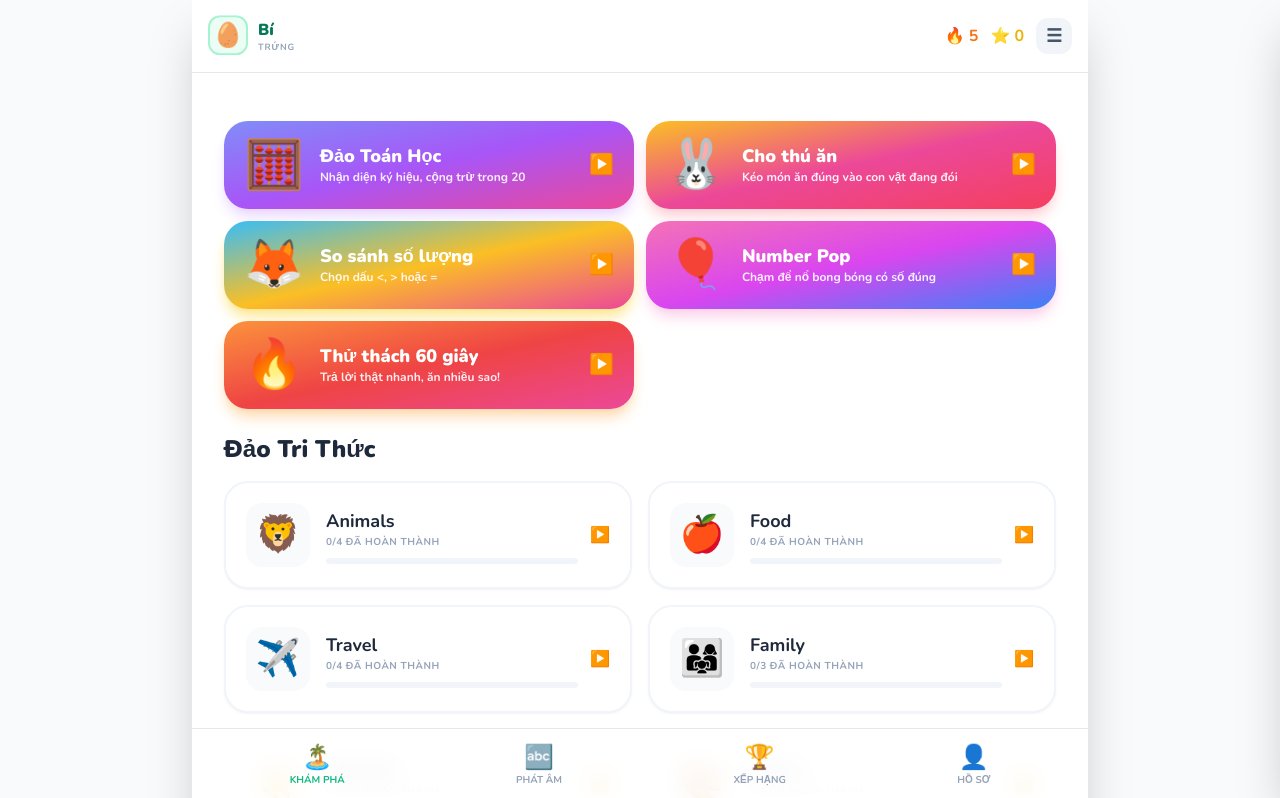
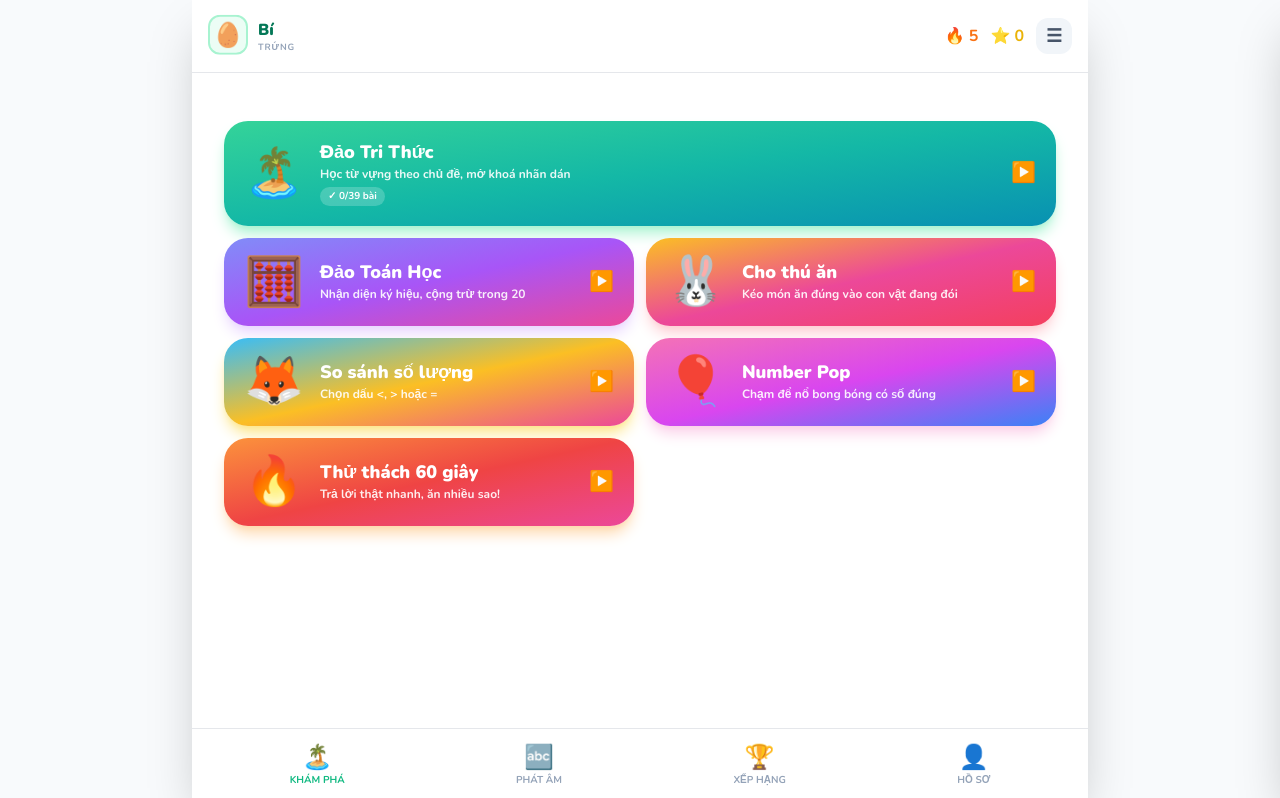
Before and after one commit to httvhutceoscop/lingo-land, a React (Vite) app: page / in a window 1280 px wide. Shown: the top 798 px of the page. Built offline with nearby package versions, Linux system fonts and the light colour scheme.

Commit message:
update knownledge island

```diff
--- a/src/App.tsx
+++ b/src/App.tsx
@@ -2,6 +2,7 @@ import { useEffect, useState } from 'react';
 import Header from './components/Header';
 import BottomNav, { type NavKey } from './components/BottomNav';
 import MapView from './views/MapView';
+import KnowledgeIslandsView from './views/KnowledgeIslandsView';
 import CategoryView from './views/CategoryView';
 import FlashcardView from './views/FlashcardView';
 import QuizView from './views/QuizView';
@@ -48,7 +49,8 @@ type View =
   | 'mathquiz'
   | 'numberpop'
   | 'feedanimal'
-  | 'compare';
+  | 'compare'
+  | 'knowledge';
 
 export default function App() {
   const [view, setView] = useState<View>('map');
@@ -110,13 +112,19 @@ export default function App() {
       <main className="flex-1 p-4 md:p-6 lg:p-8 relative overflow-y-auto">
         {view === 'map' && (
           <MapView
-            onPickCategory={pickCategory}
+            onPickKnowledge={() => setView('knowledge')}
             onPickChallenge={() => setView('challenge')}
             onPickReview={() => setView('review')}
             onPickMath={() => setView('mathland')}
             onPickNumberPop={() => setView('numberpop')}
             onPickFeedAnimal={() => setView('feedanimal')}
             onPickCompare={() => setView('compare')}
+          />
+        )}
+        {view === 'knowledge' && (
+          <KnowledgeIslandsView
+            onPickCategory={pickCategory}
+            onBack={goMap}
           />
         )}
         {view === 'numberpop' && <NumberPopView onBack={goMap} />}
@@ -140,7 +148,7 @@ export default function App() {
           <CategoryView
             category={activeCategory}
             onPickSubGroup={pickSubGroup}
-            onBack={goMap}
+            onBack={() => setView('knowledge')}
           />
         )}
         {view === 'flashcard' && activeSubGroup && (
--- /dev/null
+++ b/src/views/KnowledgeIslandsView.tsx
@@ -0,0 +1,87 @@
+import { CATEGORIES, TOTAL_SUBGROUPS, type Category } from '../data/gameData';
+import { useGame } from '../context/GameContext';
+
+type KnowledgeIslandsViewProps = {
+  onPickCategory: (category: Category) => void;
+  onBack: () => void;
+};
+
+export default function KnowledgeIslandsView({
+  onPickCategory,
+  onBack,
+}: KnowledgeIslandsViewProps) {
+  const { passedSubGroups } = useGame();
+  const totalDone = passedSubGroups.length;
+  const overallPct = (totalDone / TOTAL_SUBGROUPS) * 100;
+
+  return (
+    <div className="py-4 animate-in fade-in duration-500">
+      <button
+        onClick={onBack}
+        className="text-slate-400 font-bold hover:text-slate-600 transition-colors mb-4"
+      >
+        ← Bản đồ
+      </button>
+
+      <div className="mb-6">
+        <h2 className="text-2xl font-black mb-1 bg-gradient-to-r from-emerald-500 to-teal-500 bg-clip-text text-transparent">
+          🏝️ Đảo Tri Thức
+        </h2>
+        <p className="text-slate-500 text-sm font-bold mb-3">
+          Khám phá từng hòn đảo, học hết từ vựng để mở khoá nhãn dán.
+        </p>
+        <div className="bg-slate-50 border-2 border-slate-100 rounded-2xl p-4">
+          <div className="flex items-center justify-between mb-2">
+            <span className="text-[10px] font-black text-slate-400 uppercase tracking-widest">
+              Tiến độ tổng quát
+            </span>
+            <span className="font-black text-emerald-500">
+              {totalDone}
+              <span className="text-slate-300 font-bold">/{TOTAL_SUBGROUPS}</span>
+            </span>
+          </div>
+          <div className="w-full bg-white h-2 rounded-full overflow-hidden">
+            <div
+              className="bg-gradient-to-r from-emerald-400 to-teal-500 h-full transition-all duration-500"
+              style={{ width: `${overallPct}%` }}
+            />
+          </div>
+        </div>
+      </div>
+
+      <div className="grid grid-cols-1 md:grid-cols-2 gap-4">
+        {CATEGORIES.map((cat) => {
+          const doneCount = cat.subGroups.filter((sg) =>
+            passedSubGroups.includes(sg.id)
+          ).length;
+          const total = cat.subGroups.length;
+          const pct = (doneCount / total) * 100;
+          return (
+            <div
+              key={cat.id}
+              onClick={() => onPickCategory(cat)}
+              className="island-node flex items-center p-5 bg-white border-2 border-slate-100 rounded-3xl cursor-pointer shadow-sm"
+            >
+              <div className="text-4xl mr-4 bg-slate-50 w-16 h-16 flex items-center justify-center rounded-2xl">
+                {cat.icon}
+              </div>
+              <div className="flex-1">
+                <h3 className="font-bold text-lg">{cat.title}</h3>
+                <p className="text-[10px] text-slate-400 font-bold uppercase tracking-wider mb-2">
+                  {doneCount}/{total} đã hoàn thành
+                </p>
+                <div className="w-full bg-slate-100 h-1.5 rounded-full overflow-hidden">
+                  <div
+                    className="bg-emerald-500 h-full transition-all duration-500"
+                    style={{ width: `${pct}%` }}
+                  ></div>
+                </div>
+              </div>
+              <span className="text-emerald-500 ml-3">▶️</span>
+            </div>
+          );
+        })}
+      </div>
+    </div>
+  );
+}
--- a/src/views/MapView.tsx
+++ b/src/views/MapView.tsx
@@ -1,9 +1,9 @@
-import { CATEGORIES, type Category } from '../data/gameData';
+import { TOTAL_SUBGROUPS } from '../data/gameData';
 import { TOTAL_MATH_LEVELS } from '../data/mathData';
 import { useGame } from '../context/GameContext';
 
 type MapViewProps = {
-  onPickCategory: (category: Category) => void;
+  onPickKnowledge: () => void;
   onPickChallenge: () => void;
   onPickReview: () => void;
   onPickMath: () => void;
@@ -13,7 +13,7 @@ type MapViewProps = {
 };
 
 export default function MapView({
-  onPickCategory,
+  onPickKnowledge,
   onPickChallenge,
   onPickReview,
   onPickMath,
@@ -24,6 +24,7 @@ export default function MapView({
   const { passedSubGroups, timeHighScore, dueDeck, mathPassed } = useGame();
   const dueCount = dueDeck.length;
   const mathDone = mathPassed.length;
+  const knowledgeDone = passedSubGroups.length;
 
   return (
     <div className="py-4 animate-in fade-in duration-500">
@@ -43,6 +44,23 @@ export default function MapView({
             <span className="text-white text-xl">▶️</span>
           </button>
         )}
+
+        <button
+          onClick={onPickKnowledge}
+          className="w-full p-5 bg-gradient-to-br from-emerald-400 via-teal-500 to-cyan-600 rounded-3xl shadow-lg shadow-emerald-200 active:scale-95 transition-all flex items-center gap-4 text-left md:col-span-2"
+        >
+          <div className="text-5xl">🏝️</div>
+          <div className="flex-1 text-white">
+            <div className="font-black text-lg leading-tight">Đảo Tri Thức</div>
+            <div className="text-xs opacity-90 font-bold mt-0.5">
+              Học từ vựng theo chủ đề, mở khoá nhãn dán
+            </div>
+            <div className="text-[10px] mt-1 font-bold bg-white/20 inline-block px-2 py-0.5 rounded-full">
+              ✓ {knowledgeDone}/{TOTAL_SUBGROUPS} bài
+            </div>
+          </div>
+          <span className="text-white text-xl">▶️</span>
+        </button>
 
         <button
           onClick={onPickMath}
@@ -124,41 +142,6 @@ export default function MapView({
           <span className="text-white text-xl">▶️</span>
         </button>
       </div>
-
-      <h2 className="text-2xl font-black mb-4">Đảo Tri Thức</h2>
-      <div className="grid grid-cols-1 md:grid-cols-2 gap-4">
-        {CATEGORIES.map((cat) => {
-          const doneCount = cat.subGroups.filter((sg) =>
-            passedSubGroups.includes(sg.id)
-          ).length;
-          const total = cat.subGroups.length;
-          const pct = (doneCount / total) * 100;
-          return (
-            <div
-              key={cat.id}
-              onClick={() => onPickCategory(cat)}
-              className="island-node flex items-center p-5 bg-white border-2 border-slate-100 rounded-3xl cursor-pointer shadow-sm"
-            >
-              <div className="text-4xl mr-4 bg-slate-50 w-16 h-16 flex items-center justify-center rounded-2xl">
-                {cat.icon}
-              </div>
-              <div className="flex-1">
-                <h3 className="font-bold text-lg">{cat.title}</h3>
-                <p className="text-[10px] text-slate-400 font-bold uppercase tracking-wider mb-2">
-                  {doneCount}/{total} đã hoàn thành
-                </p>
-                <div className="w-full bg-slate-100 h-1.5 rounded-full overflow-hidden">
-                  <div
-                    className="bg-emerald-500 h-full transition-all duration-500"
-                    style={{ width: `${pct}%` }}
-                  ></div>
-                </div>
-              </div>
-              <span className="text-emerald-500 ml-3">▶️</span>
-            </div>
-          );
-        })}
-      </div>
     </div>
   );
 }
```
